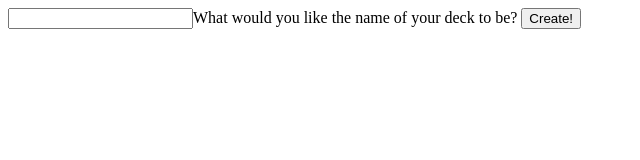
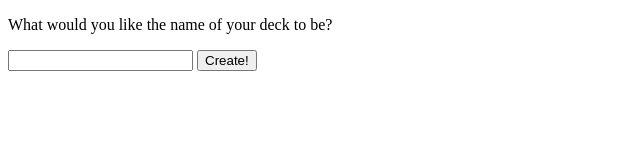
Before and after one commit to jesusjoaquin/pdecks, an Electron app: page src/add.html in a window 800 px wide. Shown: the whole page, without its empty margins (0-640 px from the left). Drawn offline with Linux system fonts and the light colour scheme.

Commit message:
Minor changes to create a deck window

```diff
--- a/src/add.html
+++ b/src/add.html
@@ -3,10 +3,11 @@
   <head>
     <meta charset="utf-8">
     <meta name="viewport" content="width=device-width, initial-scale=1.0">
-    <title>Add.html</title>
+    <title>Create a Deck</title>
   </head>
   <body>
-    <input id="deckname">What would you like the name of your deck to be?</input>
+    <p>What would you like the name of your deck to be?</p>
+    <input id="deckname"></input>
     <button id="createBtn">Create!</button>
     <script src="add.js"></script>
   </body>
```
Also changed, not shown: src/index.html (+2 -2 lines).
